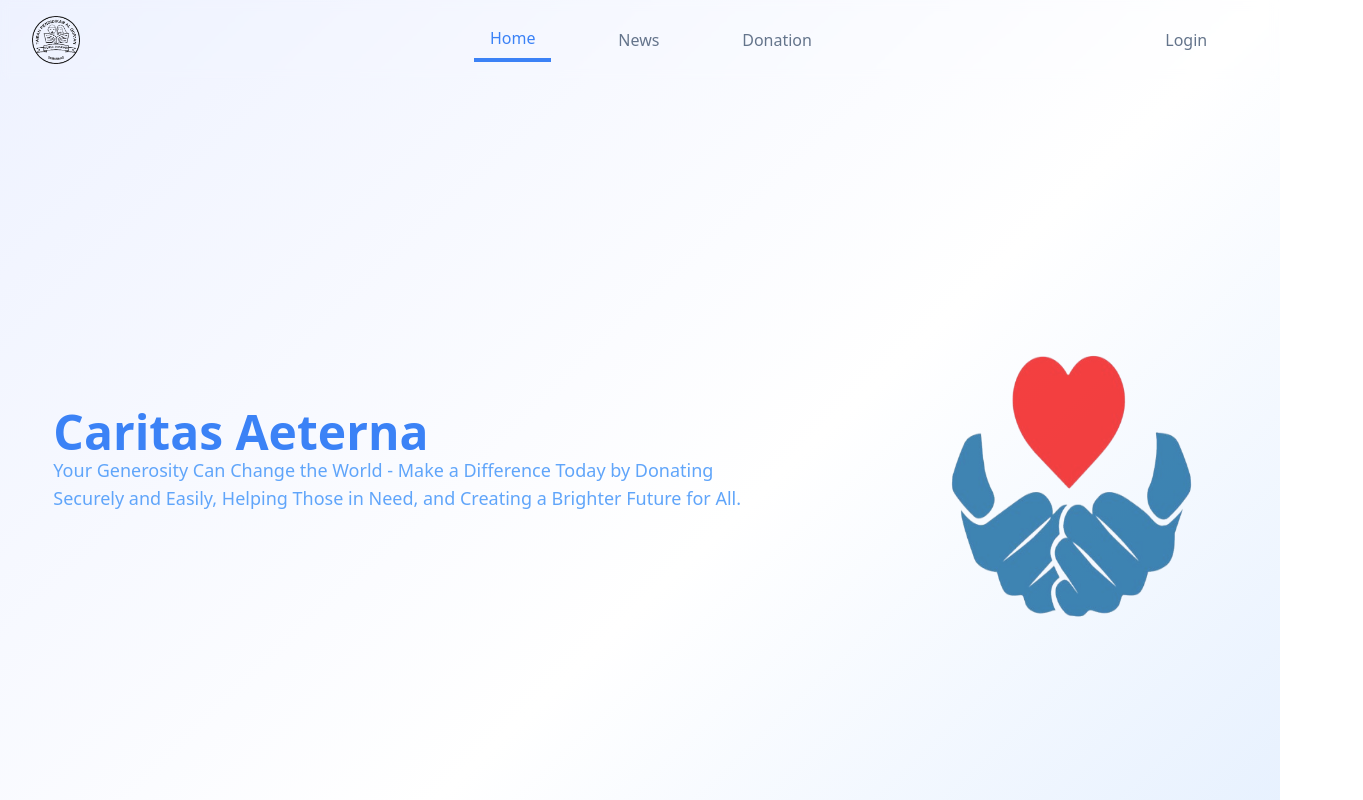
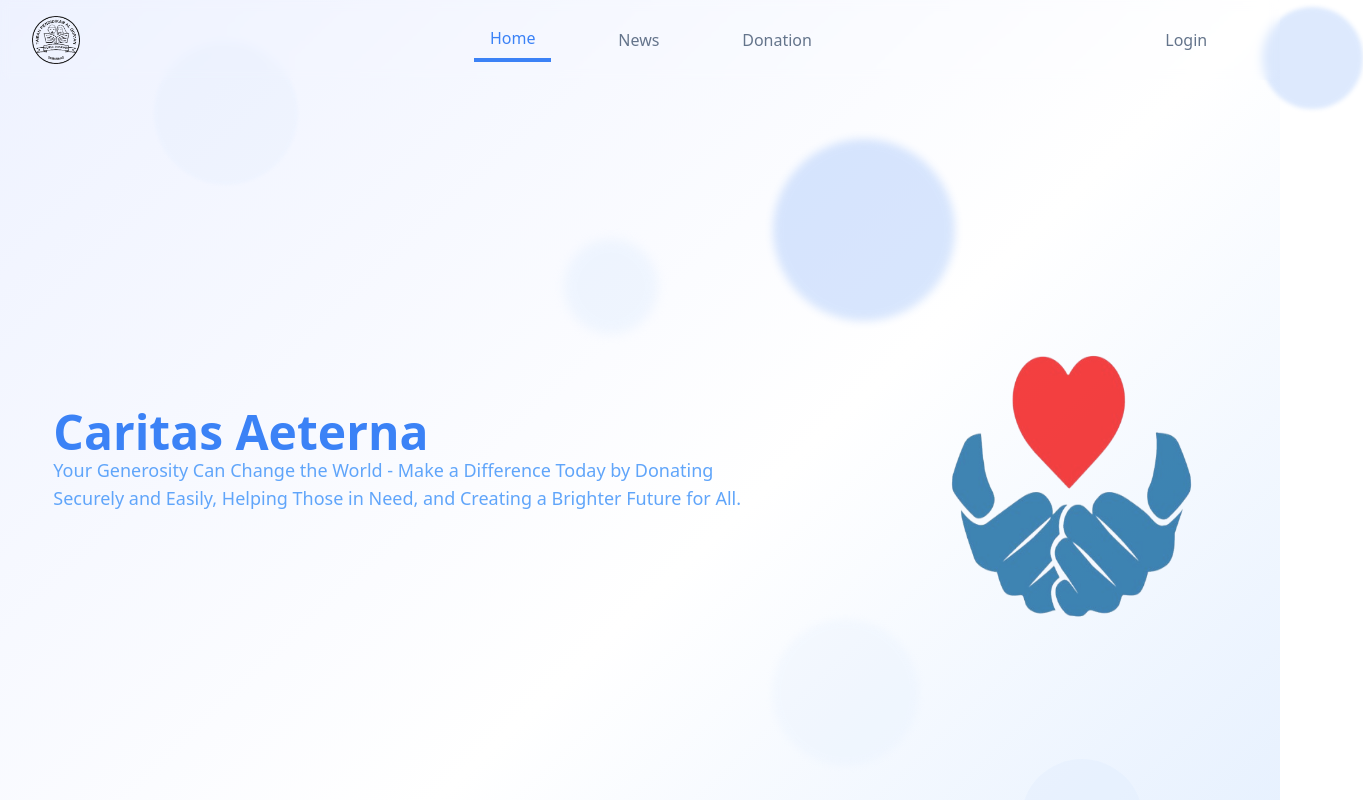
Before and after one commit to Falydra/CA-Revamp-Frontend, a React (Vite) app: page / in a window 1280 px wide. Shown: the top 800 px of the page, 1363 px wide, since content can reach past the window. Built offline with nearby package versions, Linux system fonts and the light colour scheme.

Commit message:
feat: added background layer

```diff
--- a/src/layout/GuestLayout.tsx
+++ b/src/layout/GuestLayout.tsx
@@ -1,12 +1,51 @@
-
 import Footer from "@/Components/Footer";
 import Navbar from "@/Components/Navbar";
 import type { PropsWithChildren } from "react";
+import { useMemo } from "react";
+
+function getRandom(min: number, max: number) {
+  return Math.random() * (max - min) + min;
+}
+
+function getRandomColor() {
+  const colors = ["bg-blue-100", "bg-blue-300", "bg-blue-500"];
+  return colors[Math.floor(Math.random() * colors.length)];
+}
 
 export default function Guest({ children }: PropsWithChildren) {
+  const bubbles = useMemo(
+    () =>
+      Array.from({ length: 6 }).map((_, i) => ({
+        left: `${getRandom(0, 100)}%`,
+        top: `${getRandom(0, 100)}%`,
+        right: `${getRandom(0, 100)}%`,
+        bottom: `${getRandom(0, 100)}%`,
+        size: getRandom(40, 200),
+        opacity: getRandom(0.15, 0.4),
+        blur: getRandom(0, 8),
+        color: getRandomColor(),
+        key: i,
+      })),
+    []
+  );
+
   return (
-        <div className="flex min-h-screen w-full flex-col bg-gradient-to-br from-indigo-50 via-white to-blue-100">
+    <div className="flex min-h-screen w-full flex-col bg-gradient-to-br overflow-x-hidden from-indigo-50 via-white to-blue-100">
       <Navbar />
+      {bubbles.map((b) => (
+        <div
+          key={b.key}
+          style={{
+            left: b.left,
+            top: b.top,
+            width: b.size,
+            height: b.size,
+            opacity: b.opacity,
+            filter: `blur(${b.blur}px)`,
+          }}
+          className={`absolute rounded-full ${b.color} pointer-events-none`}
+        />
+      ))}
       <div className="flex-grow min-h-screen w-full items-center justify-center pt-[60px]">
         {children}
       </div>
```
Lines whose indentation alone changed are shown as unchanged.
